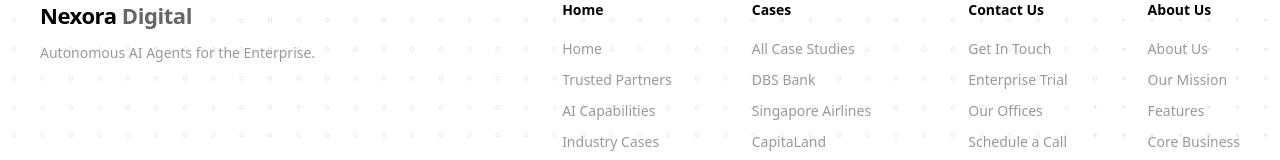
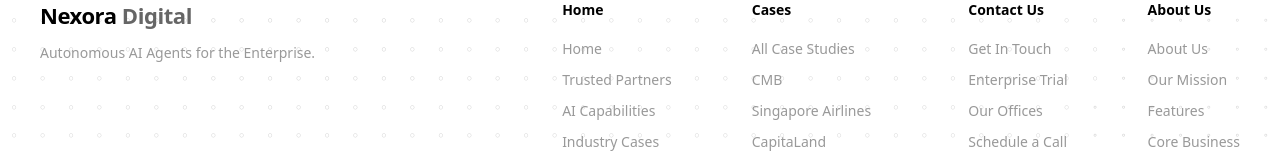
Before and after one commit to chenguangj/Singapore-official-website, a Vue app: page /home in a window 1280 px wide. Shown: the part 5890-6050 px from the top of the page. Built offline with nearby package versions, Linux system fonts and the light colour scheme; a small style sheet from the web is missing.

Commit message:
fix:将yarn给删除了

```diff
--- a/src/layout/AppFooter/index.vue
+++ b/src/layout/AppFooter/index.vue
@@ -22,7 +22,7 @@
 					<div class="footer__col">
 						<h4>Cases</h4>
 						<div class="a_div" @click="navigateToCase()">All Case Studies</div>
-						<div class="a_div" @click="navigateToCase('aiboost-case-001')">DBS Bank</div>
+						<div class="a_div" @click="navigateToCase('aiboost-case-001')">CMB</div>
 						<div class="a_div" @click="navigateToCase('aiboost-case-002')">Singapore Airlines</div>
 						<div class="a_div" @click="navigateToCase('aiboost-case-003')">CapitaLand</div>
 						<div class="a_div" @click="navigateToCase('aiboost-case-004')">Keppel Ltd.</div>
--- a/src/views/cases/index.vue
+++ b/src/views/cases/index.vue
@@ -265,7 +265,7 @@ onUnmounted(() => {
 const cases = [
 	{
 		id: 'aiboost-case-001',
-		client_name: 'DBS Bank',
+		client_name: 'CMB',
 		industry: 'Finance',
 		case_image_url: [Bank1, Bank2],
 		case_sum_info: 'Automated wealth advisory and AML compliance for high-net-worth clients across Singapore and Hong Kong.',
--- a/src/views/contact/index.vue
+++ b/src/views/contact/index.vue
@@ -764,7 +764,7 @@ const interestOptions = [
 	}
 ];
 
-const clientLogos = [{ name: 'DBS Bank' }, { name: 'Singapore Airlines' }, { name: 'CapitaLand' }, { name: 'Keppel Ltd.' }, { name: 'Sea Group' }, { name: 'BreadTalk' }];
+const clientLogos = [{ name: 'CMB' }, { name: 'Singapore Airlines' }, { name: 'CapitaLand' }, { name: 'Keppel Ltd.' }, { name: 'Sea Group' }, { name: 'BreadTalk' }];
 
 const countries = [
 	'Singapore',
```
Also changed, not shown: 1 other file (tests, documents, lock files or other folders).
